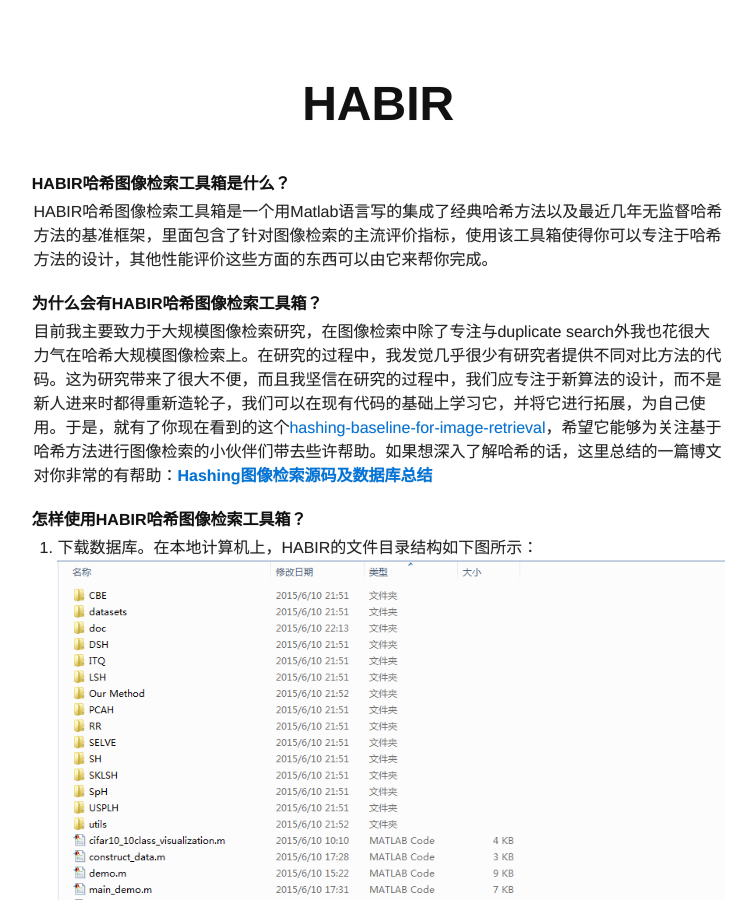
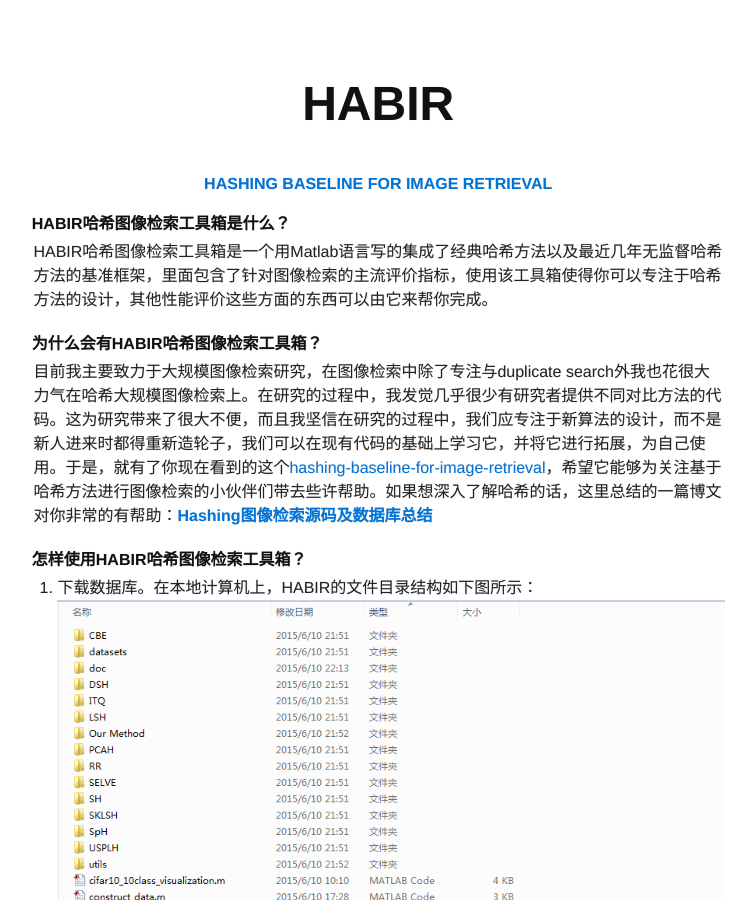
Before and after one commit to willard-yuan/habir, a Jekyll site: the page built from index.md, in a window 1280 px wide and 900 px high. Shown: the whole window, without its empty margins (261-1017 px from the left). Built offline with Jekyll 4.4.1, drawn with Linux system fonts in a browser that asks for light colours.

Commit message:
Update _config.yml

```diff
--- a/_config.yml
+++ b/_config.yml
@@ -1,7 +1,7 @@
 # Site settings
 title: HABIR, hashing baseline for image retrieval
 tag_text: HABIR
-site.tag_subtext: HAshing Baseline for Image Retrieval
+tag_subtext: HAshing Baseline for Image Retrieval
 description: Various hashing methods for image retrieval and serves as the baselines.
 
 # Build settings
```
